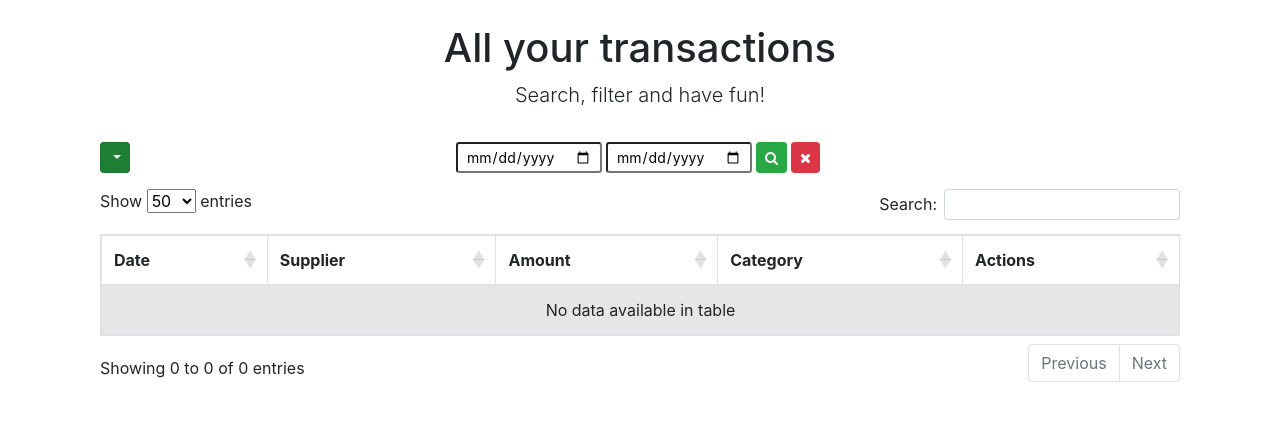
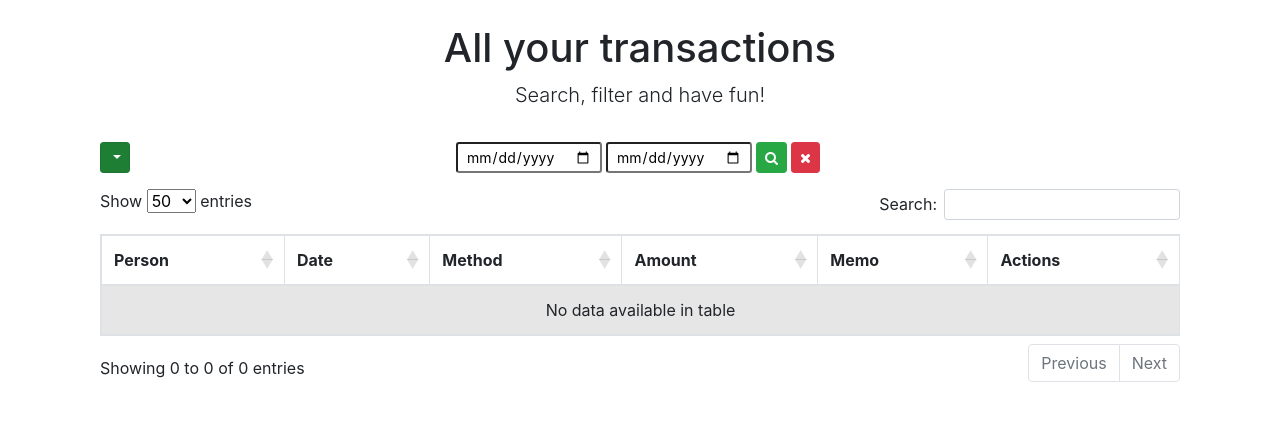
Before and after one commit to atomberg/transaction-organizer, a Flask app: page /transactions/ in a window 1280 px wide. Shown: the part 56-477 px from the top of the page. Run offline with Flask 2, Linux system fonts and the light colour scheme; some libraries are stand-ins or nearby versions.

Commit message:
removed table formatting from transaction model

```diff
--- a/app/blueprints/transactions.py
+++ b/app/blueprints/transactions.py
@@ -2,7 +2,7 @@ from datetime import date, datetime
 from flask import Blueprint, request, render_template
 from models.db_session import Session
 from models.transaction import Transaction, get_transactions, get_accepted_bys
-from models.person import get_persons
+from models.person import get_person_names
 
 
 bp = Blueprint('transactions', __name__, url_prefix='/transactions')
@@ -13,8 +13,7 @@ def get_all():
     """Display all transactions in a table."""
     return render_template(
         'transaction_table.html.j2',
-        today=date.today().strftime('%Y-%m-%d'),
-        table_rows=get_transactions(None, False)
+        transactions=get_transactions(None, False)
     )
 
 
@@ -25,7 +24,7 @@ def get_latest():
     return render_template(
         'transaction_add.html.j2',
         today=date.today().strftime('%Y-%m-%d'),
-        persons=get_persons(),
+        persons=get_person_names(),
         accepted_bys=get_accepted_bys(),
         table_rows=get_transactions(limit, True)
     )
@@ -58,7 +57,6 @@ def get(transaction_id):
 @bp.route('/<int:transaction_id>', methods=['POST'])
 def update(transaction_id):
     """Update a transaction by id."""
-    print(request.values)
     t = Transaction.get_by_id(transaction_id)
     t.person_id = request.values['person_id']
     t.date = datetime.strptime(request.values['day'], '%Y-%m-%d').date()
--- a/app/models/transaction.py
+++ b/app/models/transaction.py
@@ -1,6 +1,6 @@
 from models.db_session import Session, Base
 from datetime import datetime
-from sqlalchemy import Column, ForeignKey, Integer, String, Float, Date, DateTime, func as sqlfunc, desc
+from sqlalchemy import Column, ForeignKey, Integer, String, Float, Date, DateTime, func as sqlfunc
 from sqlalchemy.ext.hybrid import hybrid_property
 
 
@@ -92,27 +92,7 @@ def get_transactions(lim=None, reverse=False, begin=None, end=None, month=None):
             q = q.filter(Transaction.date >= begin)
         elif end:
             q = q.filter(Transaction.date <= end)
-    q = q.order_by(Transaction.updated_at.desc()).limit(lim).all()
+    rows = q.order_by(Transaction.updated_at.desc()).limit(lim).all()
     if reverse:
-        q = q[::-1]
-    return [t.to_table_row() for t in q]
-
-
-def get_years():
-    q = Session.query(Transaction.year).filter(Transaction.deleted_at.is_(None)).distinct()
-    q = q.order_by(Transaction.year.desc())
-    return [r.year for r in q.all()]
-
-
-def pivot_transactions(year):
-    q = Session.query(Transaction.month, Transaction.category, sqlfunc.sum(Transaction.amount))
-    q = q.filter(Transaction.deleted_at.is_(None)).filter(Transaction.year == year)
-    q = q.group_by(Transaction.month, Transaction.category)
-    return dict([((m, c), a) for m, c, a in q.all()])
-
-
-def guess_category(supplier):
-    q = Session.query(Transaction.category, sqlfunc.count().label('count'))
-    q = q.filter(Transaction.supplier == supplier)
-    q = q.group_by(Transaction.category).order_by(desc('count')).limit(1)
-    return q.scalar() or ''
+        return rows[::-1]
+    return rows
--- a/app/templates/transaction_table.html.j2
+++ b/app/templates/transaction_table.html.j2
@@ -88,26 +88,26 @@
   <table id="table_id" class="table table-striped table-bordered" cellspacing="0" style="width:100%">
     <thead>
       <tr>
+        <th>Person</th>
         <th>Date</th>
-        <th>Supplier</th>
+        <th>Method</th>
         <th>Amount</th>
-        <th>Category</th>
+        <th>Memo</th>
         <th>Actions</th>
       </tr>
     </thead>
     <tbody>
-      {% for row in table_rows %}
+      {% for transaction in transactions %}
       <tr>
-        {% for cell in row[1:-1] %}
-        <td>{{ cell }}</td>
-        {% endfor %}
+        <td>{{ transaction.person.full_name }}</td>
+        <td>{{ transaction.date }}</td>
+        <td>{{ transaction.method }}</td>
+        <td>{{ transaction.amount | currency_format }}</td>
+        <td>{{ transaction.memo or '' }}</td>
         <td>
-          <a href="{{ url_for('transactions.get', transaction_id=row[0]) }}" class="btn btn-success btn-sm">
+          <a href="{{ url_for('transactions.get', transaction_id=transaction.id) }}" class="btn btn-success btn-sm">
             <i class="fa fa-pencil"></i> Edit
           </a>
-          {% if row[-1] %}
-          <i class="fa fa-tag" style="color:mediumvioletred"></i>
-          {% endif %}
         </td>
       </tr>
       {% endfor %}
```
